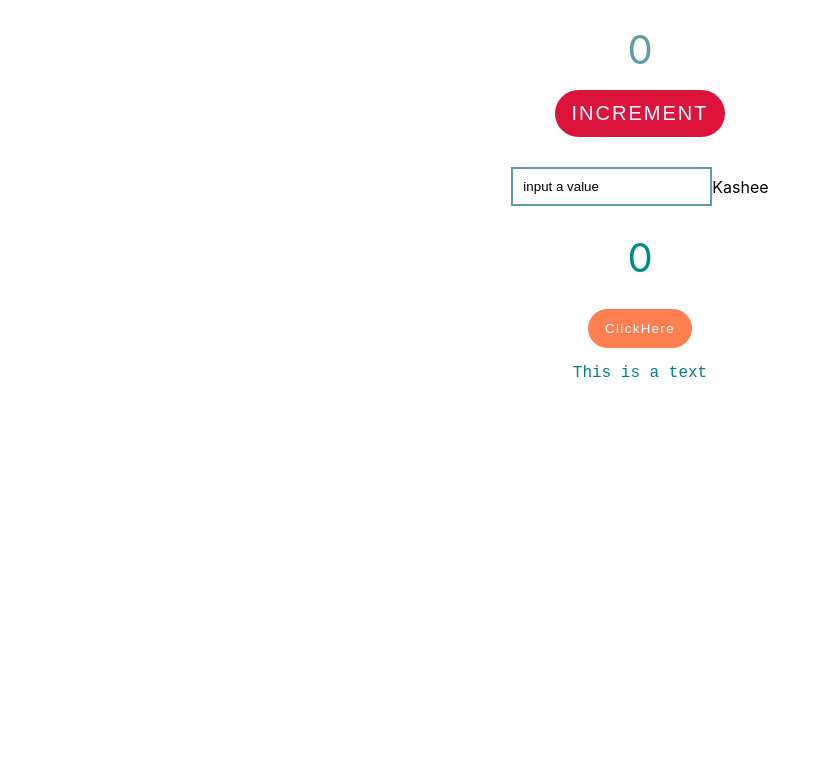
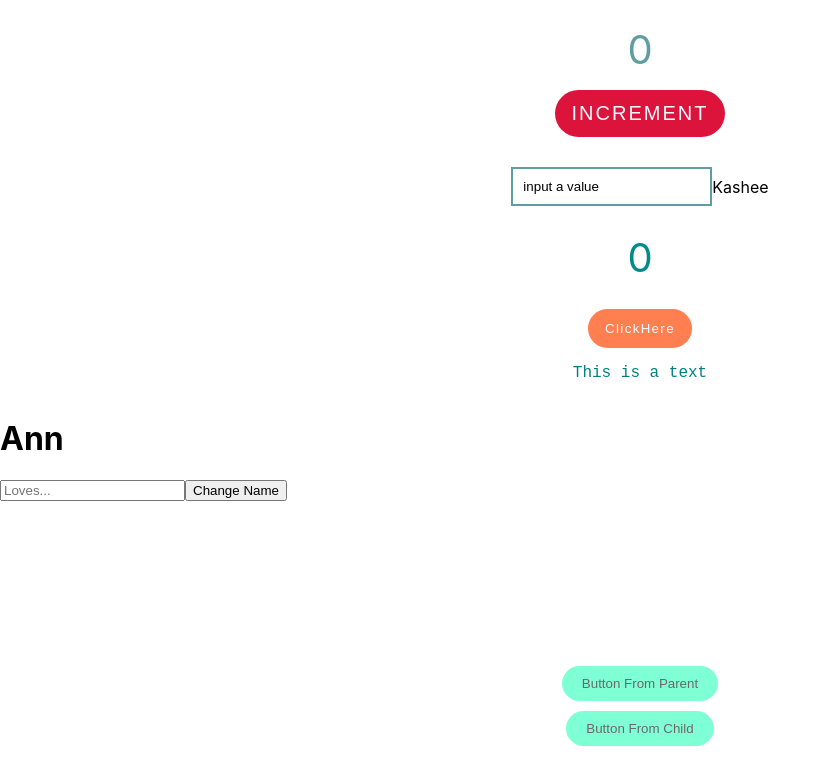
Before and after one commit to NjeriMuchiri/mealchanging-app, a React (Create React App) app: page / in a window 1280 px wide. Shown: the top 784 px of the page, without its empty margins (0-831 px from the left). Built offline with nearby package versions, Linux system fonts and the light colour scheme; no server answers; a web font is replaced by a local one.

Commit message:
Added new hooks

```diff
--- a/src/App.js
+++ b/src/App.js
@@ -1,8 +1,11 @@
 import React from 'react'
 import './App.css';
+import ImperativeHandle from './Components/ImperativeHandle';
 import StateTutorial from './Components/StateTutorial';
 import UseEffect from './Components/UseEffect';
 import UseReducer from './Components/UseReducer';
+import UseRef from './Components/UseRef';
+import LayoutEffect from './LayoutEffect';
 // import culinary from './Images/culinaryd.jpg';
 // import restraunt from './Images/restrauntk.jpg';
 // import wine from './Images/wine5.JPG';
@@ -56,6 +59,9 @@ function App(){
       <StateTutorial />
       <UseReducer />
       <UseEffect />
+      <UseRef />
+      <ImperativeHandle />
+      <LayoutEffect />
       </>
   )
 }
--- /dev/null
+++ b/src/Components/Button.js
@@ -0,0 +1,19 @@
+import React, {forwardRef,useImperativeHandle,useState} from 'react'
+
+const Button = (props) =>{
+    const[toggle,setToggle] =useState(false)
+  return (
+    <>
+    <button className='handle'
+       onClick={() => {
+           setToggle(!toggle)
+       }}
+    >
+      Button From Child
+    </button>
+    {toggle && <span>Toggle</span>}
+    </>
+  )
+}
+
+export default Button;
--- /dev/null
+++ b/src/Components/ImperativeHandle.css
@@ -0,0 +1,22 @@
+::before,
+::after{
+    padding: 0;
+    margin:0;
+    box-sizing: border-box;
+}
+.handle-div{
+    display:flex;
+    justify-content: center;
+    align-items: center;
+    flex-direction: column;
+    min-height:50vh;
+}
+.handle{
+    padding: 10px 20px;
+    margin-top:10px;
+    background-color: aquamarine;
+    border:transparent;
+    border-radius: 20px;
+    cursor:pointer;
+    color:#696969;
+}
--- /dev/null
+++ b/src/Components/ImperativeHandle.js
@@ -0,0 +1,15 @@
+import React from 'react'
+import Button from './Button'
+import '../Components/ImperativeHandle.css'
+function ImperativeHandle() {
+  return (
+    <div className='handle-div'>
+        <button className='handle'>
+            Button From Parent
+        </button>
+        <Button />
+    </div>
+  )
+}
+
+export default ImperativeHandle
--- /dev/null
+++ b/src/Components/UseRef.js
@@ -0,0 +1,19 @@
+import React, {useRef} from 'react'
+
+function UseRef() {
+   const inputRef = useRef(null);
+
+   const onClick = () => {
+       inputRef.current.value = "";
+   };
+
+  return (
+    <div>
+        <h1>Ann</h1>
+        <input type="text" placeholder="Loves..." ref={inputRef}/>
+        <button onClick={onClick}>Change Name</button>
+    </div>
+  )
+}
+
+export default UseRef
--- /dev/null
+++ b/src/LayoutEffect.js
@@ -0,0 +1,16 @@
+import React, {useLayoutEffect, useEffect} from 'react'
+
+function LayoutEffect() {
+    useLayoutEffect(() => {
+        console.log("useLayoutEffect")
+    }, []);
+
+    useEffect(() =>{
+        console.log("useEffect")
+    }, [])
+  return (
+    <div></div>
+  )
+}
+
+export default LayoutEffect
```
Also changed, not shown: src/Components/UseRef.css (added).
